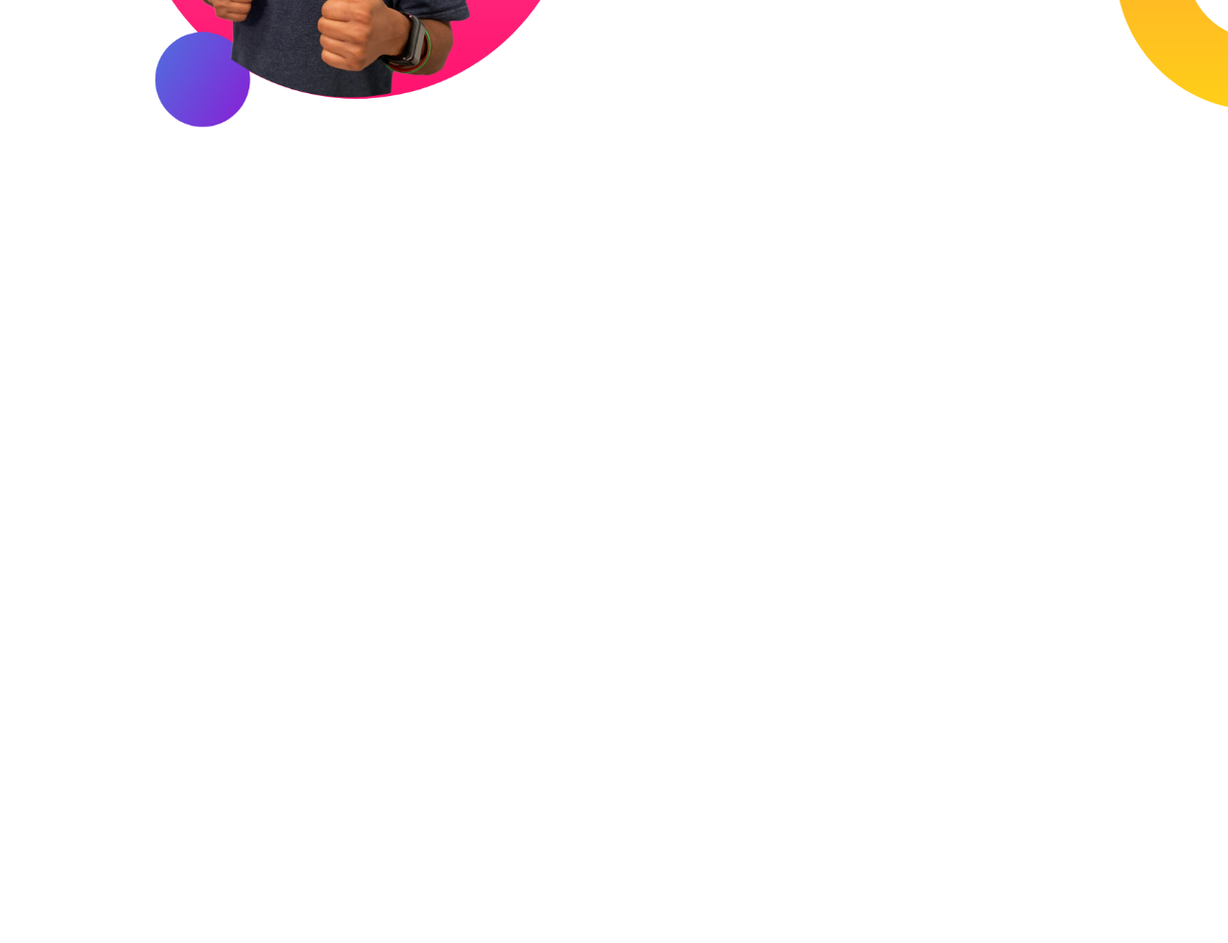
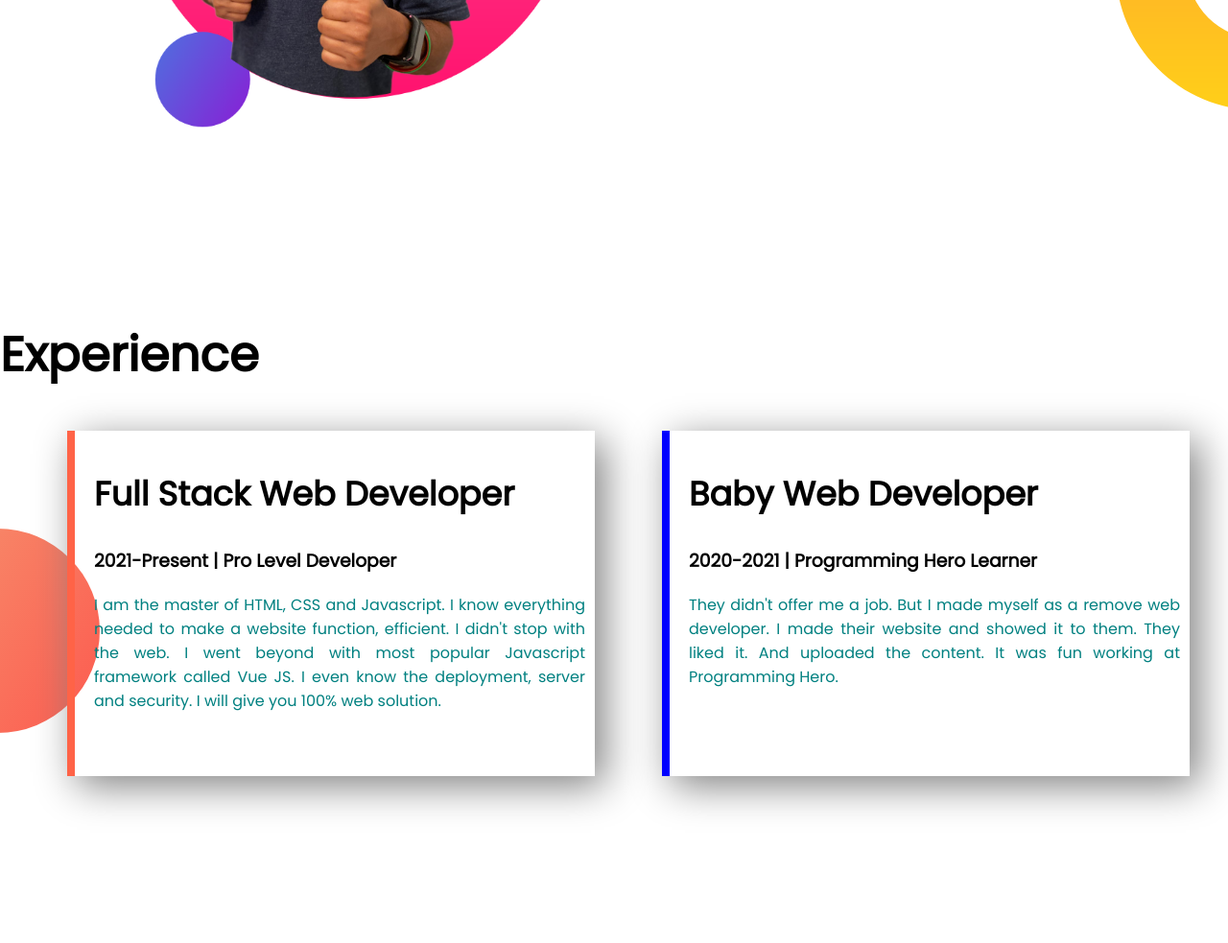
Before and after one commit to smsahariar/portfolio-practice, a plain HTML site: page index.html in a window 1280 px wide. Shown: the part 1009-1992 px from the top of the page at 96% size. Before the commit the page ends 1300 px from the top, so only its background shows below. Drawn offline with Linux system fonts and the light colour scheme.

Commit message:
experience added

```diff
--- a/css/style.css
+++ b/css/style.css
@@ -56,3 +56,22 @@ p {
   background-position: right;
 }
 /*dream section complete*/
+/*Experience Section Start*/
+.experience {
+  background-image: url("../images/exp-bg.png");
+  background-repeat: no-repeat;
+  background-position: left;
+}
+.exp-left {
+  border-left: 8px solid tomato;
+  padding: 10px 10px 50px 20px;
+  margin-left: 70px;
+  box-shadow: 10px 10px 40px grey;
+}
+.exp-right {
+  border-left: 8px solid blue;
+  padding: 10px 10px 50px 20px;
+  margin-left: 70px;
+  box-shadow: 10px 10px 40px grey;
+}
+/*experience section complete*/
--- a/index.html
+++ b/index.html
@@ -60,5 +60,33 @@
       </div>
     </section>
     <!--Dream Complete-->
+    <!--Experience Start-->
+    <section class="experience">
+      <h1>Experience</h1>
+      <div class="flexible">
+        <div class="flexible-div exp-left">
+          <h2>Full Stack Web Developer</h2>
+          <h3>2021-Present | Pro Level Developer</h3>
+          <p>
+            I am the master of HTML, CSS and Javascript. I know everything
+            needed to make a website function, efficient. I didn't stop with the
+            web. I went beyond with most popular Javascript framework called Vue
+            JS. I even know the deployment, server and security. I will give you
+            100% web solution.
+          </p>
+        </div>
+        <div class="flexible-div exp-right">
+          <h2>Baby Web Developer</h2>
+          <h3>2020-2021 | Programming Hero Learner</h3>
+          <p>
+            They didn't offer me a job. But I made myself as a remove web
+            developer. I made their website and showed it to them. They liked
+            it. And uploaded the content. It was fun working at Programming
+            Hero.
+          </p>
+        </div>
+      </div>
+    </section>
+    <!--Experience Complete-->
   </body>
 </html>
```
